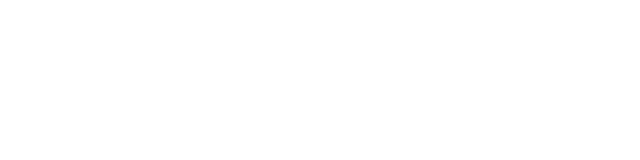
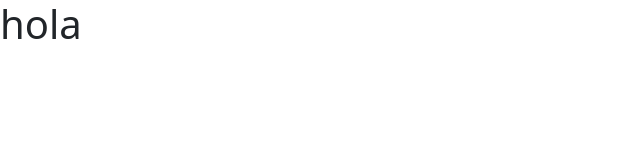
Before and after one commit to anasoledad/Cafecito-React, a React (Vite) app: page / in a window 1280 px wide. Shown: the top 160 px of the page, without its empty margins (0-640 px from the left). Built offline with nearby package versions, Linux system fonts and the light colour scheme.

Commit message:
Se importó el css de bootstrap-react

```diff
--- a/package.json
+++ b/package.json
@@ -10,6 +10,7 @@
     "preview": "vite preview"
   },
   "dependencies": {
+    "bootstrap": "^5.3.0",
     "react": "^18.2.0",
     "react-bootstrap": "^2.7.4",
     "react-dom": "^18.2.0",
--- a/src/App.jsx
+++ b/src/App.jsx
@@ -1,10 +1,11 @@
 import './App.css'
+import 'bootstrap/dist/css/bootstrap.min.css';
 
 function App() {
 
   return (
     <>
-
+    <h1>hola</h1>
     </>
   )
 }
```
Also changed, not shown: 1 other file (tests, documents, lock files or other folders).
